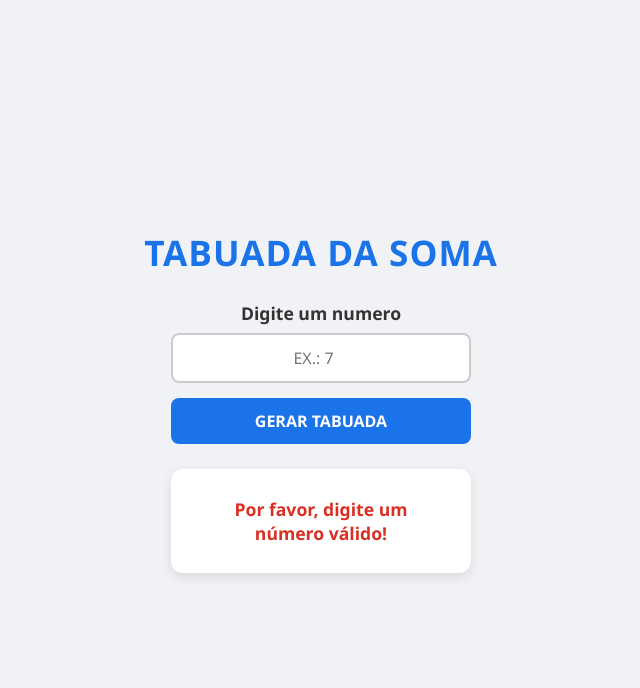
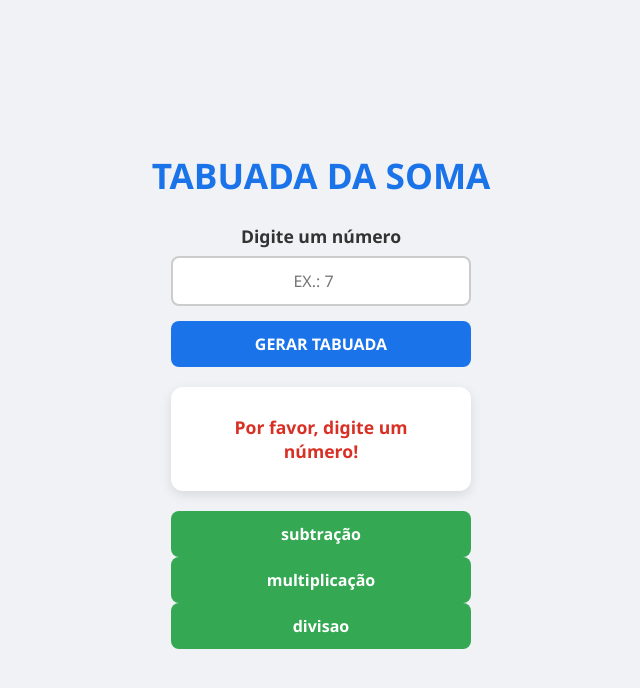
Before and after one commit to slucaxx/LP-ATIVIDADE-PONTUADA-GRUPO, a plain HTML site: page index.html in a window 1280 px wide. Both pictures are taken after a click on the button "GERAR TABUADA". Shown: the whole page, without its empty margins (319-959 px from the left). Drawn offline with Linux system fonts and the light colour scheme.

Commit message:
modificaçao

```diff
--- a/index.css
+++ b/index.css
@@ -1,4 +1,4 @@
-/* Reset básico para limpar as margens padrão */
+/* Reset básico */
 * {
     margin: 0;
     padding: 0;
@@ -6,7 +6,7 @@
     font-family: 'Segoe UI', Tahoma, Geneva, Verdana, sans-serif;
 }
 
-/* Estilização do fundo da página */
+/* Fundo da página */
 body {
     background-color: #f0f2f5;
     display: flex;
@@ -18,23 +18,23 @@ body {
     color: #333;
 }
 
-/* Título Principal */
+/* Título */
 h1 {
     color: #1a73e8;
     margin-bottom: 25px;
     font-size: 2.2rem;
     text-transform: uppercase;
-    letter-spacing: 1px;
+    text-align: center;
 }
 
-/* Estilo do rótulo (label) */
+/* Label */
 label {
     font-size: 1.1rem;
     margin-bottom: 8px;
     font-weight: 600;
 }
 
-/* Campo de entrada de texto/número */
+/* Input */
 input[type="number"] {
     width: 100%;
     max-width: 300px;
@@ -48,12 +48,11 @@ input[type="number"] {
     text-align: center;
 }
 
-/* Efeito de foco no input */
 input[type="number"]:focus {
     border-color: #1a73e8;
 }
 
-/* Botão de Gerar */
+/* Botão Gerar */
 button {
     width: 100%;
     max-width: 300px;
@@ -66,17 +65,12 @@ button {
     font-weight: bold;
     cursor: pointer;
     text-transform: uppercase;
-    transition: background-color 0.2s, transform 0.1s;
-    margin-bottom: 25px;
+    transition: background-color 0.2s;
+    margin-bottom: 20px;
 }
 
-/* Efeito de passar o mouse e clicar no botão */
 button:hover {
     background-color: #155cb4;
-}
-
-button:active {
-    transform: scale(0.98);
 }
 
 /* Container do Resultado */
@@ -88,43 +82,50 @@ button:active {
     width: 100%;
     max-width: 300px;
     text-align: center;
-    animation: fadeIn 0.3s ease-in-out;
+    margin-bottom: 20px;
 }
 
-/* Se a div estiver vazia, ela some para não ocupar espaço */
+/* Esconde a div se estiver vazia */
 #resultadotabuada:empty {
     display: none;
 }
 
-/* Título dentro do resultado */
 #resultadotabuada h2 {
     font-size: 1.3rem;
     color: #5f6368;
     margin-bottom: 15px;
-    border-bottom: 2px solid #f0f2f5;
-    padding-bottom: 8px;
 }
 
-/* Linhas da tabuada */
 #resultadotabuada p {
     font-size: 1.1rem;
     margin: 8px 0;
-    color: #4a4a4a;
 }
 
-/* Destaque para o número final */
 #resultadotabuada strong {
     color: #1a73e8;
 }
 
-/* Mensagem de erro caso o campo esteja vazio */
+/* NOVO: Botão de Navegação (Link estilizado) */
+.btn-proximo {
+    display: inline-block;
+    width: 100%;
+    max-width: 300px;
+    padding: 12px;
+    background-color: #34a853; /* Cor Verde */
+    color: white;
+    text-decoration: none;
+    text-align: center;
+    border-radius: 8px;
+    font-size: 1rem;
+    font-weight: bold;
+    transition: background-color 0.2s;
+}
+
+.btn-proximo:hover {
+    background-color: #2d8e47;
+}
+
 .erro {
-    color: #d93025 !important;
+    color: #d93025;
     font-weight: bold;
 }
-
-/* Animação suave para o resultado aparecer */
-@keyframes fadeIn {
-    from { opacity: 0; transform: translateY(-10px); }
-    to { opacity: 1; transform: translateY(0); }
-}
--- a/index.html
+++ b/index.html
@@ -9,11 +9,15 @@
 <body>
     <h1>TABUADA DA SOMA</h1>
 
-    <label for="numeroinput">Digite um numero</label>
+    <label for="numeroinput">Digite um número</label>
     <input type="number" id="numeroinput" placeholder="EX.: 7">
-    <button id="btnGerar">gerar tabuada</button>
+    <button id="btnGerar">Gerar Tabuada</button>
 
     <div id="resultadotabuada"></div>
+
+    <a href="segunda-pagina.html" class="btn-proximo">subtração</a>
+    <a href="pagina-3.html" class="btn-proximo">multiplicação</a>
+    <a href="pagina 4-divisao.html" class="btn-proximo">divisao</a>
 
     <script src="index.js"></script>
 </body>
--- a/index.js
+++ b/index.js
@@ -1,31 +1,41 @@
+// Aguarda a página carregar completamente antes de ativar o código
+document.addEventListener('DOMContentLoaded', () => {
+
     // Seleciona os elementos do HTML
     const numeroInput = document.getElementById('numeroinput');
     const btnGerar = document.getElementById('btnGerar');
     const resultadoTabuada = document.getElementById('resultadotabuada');
 
-// Adiciona o evento de clique no botão
-btnGerar.addEventListener('click', () => {
-    // Converte o valor digitado para número
-    const numero = Number(numeroInput.value);
-
-    // Limpa o resultado anterior
-    resultadoTabuada.innerHTML = '';
-
-    // Validação básica: verifica se o campo não está vazio
-    if (numeroInput.value === '') {
-        resultadoTabuada.innerHTML = '<p class="erro">Por favor, digite um número válido!</p>';
+    // Verifica se os elementos realmente existem na tela (ajuda a não dar erro no console)
+    if (!btnGerar || !numeroInput || !resultadoTabuada) {
+        console.error("Erro: Um ou mais elementos do HTML não foram encontrados pelo script.");
         return;
     }
 
-    // Cria a estrutura da tabuada
+    // Adiciona o evento de clique no botão
+    btnGerar.addEventListener('click', () => {
+        // Pega o valor e limpa espaços em branco
+        const valorInput = numeroInput.value.trim();
+
+        // Validação: se o campo estiver vazio, avisa o usuário
+        if (valorInput === '') {
+            resultadoTabuada.innerHTML = '<p class="erro">Por favor, digite um número!</p>';
+            return;
+        }
+
+        // Converte o valor validado para número real
+        const numero = Number(valorInput);
+
+        // Começa a montar o texto da tabuada
         let conteudo = `<h2>Tabuada do ${numero}</h2>`;
 
-    // Loop de 1 a 10 para somar
+        // Loop de soma de 1 a 10
         for (let i = 1; i <= 10; i++) {
             let soma = numero + i;
             conteudo += `<p>${numero} + ${i} = <strong>${soma}</strong></p>`;
         }
 
-    // Insere o resultado na tela
+        // Insere a tabuada na div e força ela a aparecer
         resultadoTabuada.innerHTML = conteudo;
     });
+});
```
Lines whose indentation alone changed are shown as unchanged.
